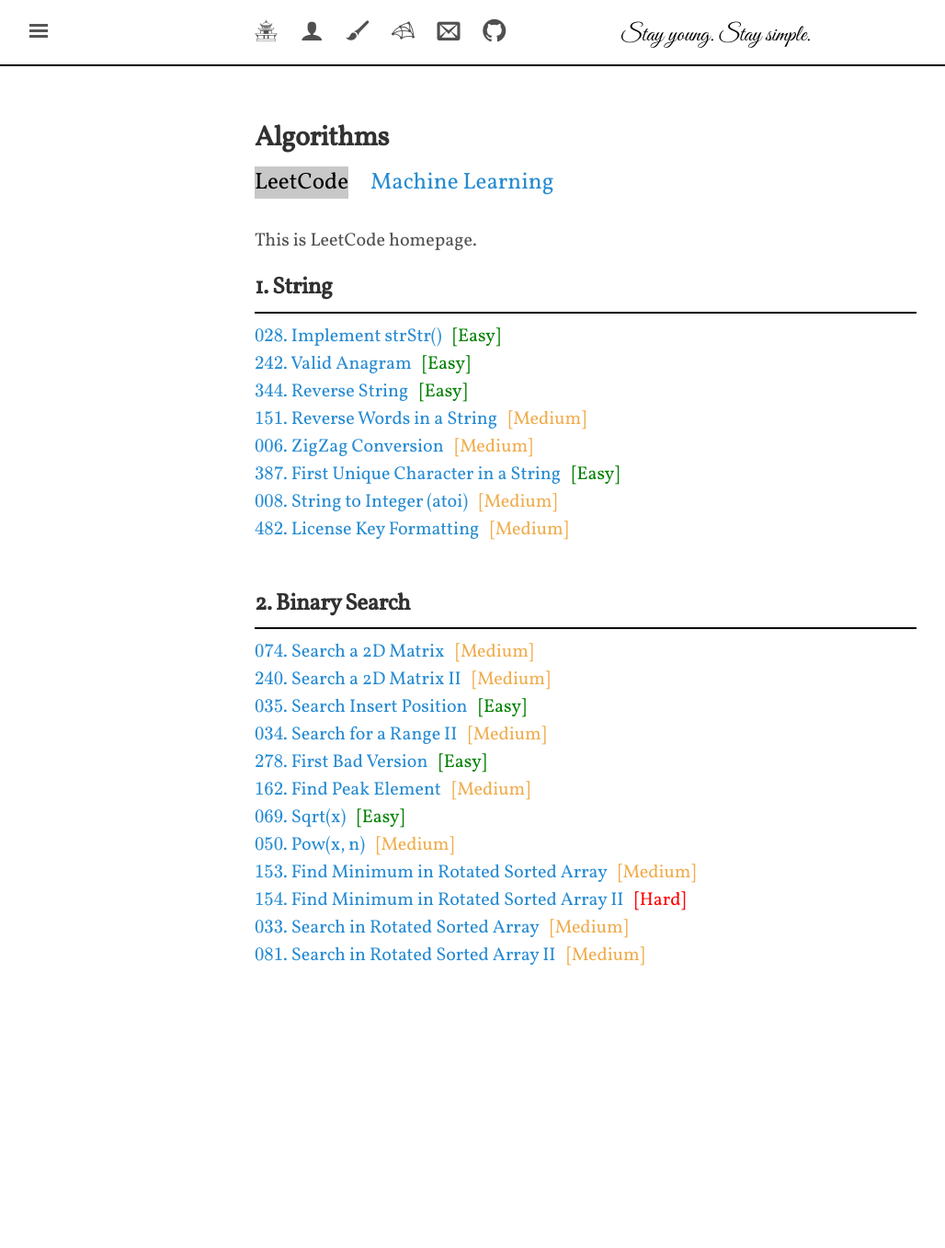
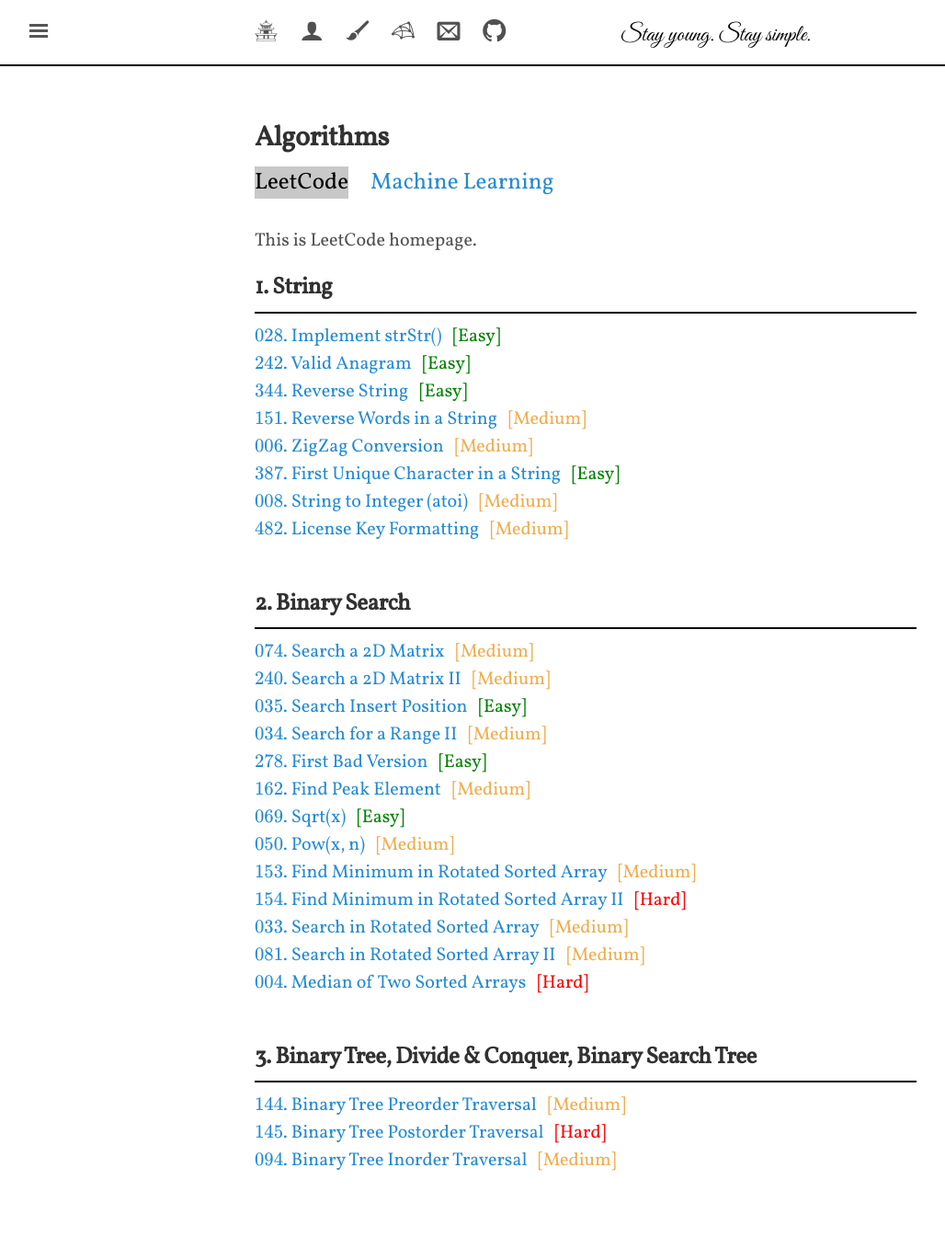
Before and after one commit to shevapato2008/myBlog, a Jekyll site: the page built from algorithms/leetcode/index.md, in a window 1280 px wide. Shown: the whole page at 92% size, without its empty margins (3-1031 px from the left). Built offline with Jekyll 4.4.1, drawn with Linux system fonts in a browser that asks for light colours; some web fonts are replaced; formulas are drawn with MathJax 3; before the commit the page ends 1154 px from its top, so only the background shows below that.

Commit message:
Updated.

```diff
--- a/algorithms/leetcode/index.md
+++ b/algorithms/leetcode/index.md
@@ -33,5 +33,12 @@
 [$154$. Find Minimum in Rotated Sorted Array II]({{site.baseurl}}/algorithms/leetcode/154) &nbsp; <span style="color:red;">[Hard]</span><br>
 [$033$. Search in Rotated Sorted Array]({{site.baseurl}}/algorithms/leetcode/33) &nbsp; <span style="color:#F0AD4E;">[Medium]</span><br>
 [$081$. Search in Rotated Sorted Array II]({{site.baseurl}}/algorithms/leetcode/81) &nbsp; <span style="color:#F0AD4E;">[Medium]</span><br>
+[$004$. Median of Two Sorted Arrays]({{site.baseurl}}/algorithms/leetcode/4) &nbsp; <span style="color:red;">[Hard]</span><br>
+<br>
 
+## 3. Binary Tree, Divide & Conquer, Binary Search Tree
+---
+[$144$. Binary Tree Preorder Traversal]({{site.baseurl}}/algorithms/leetcode/144) &nbsp; <span style="color:#F0AD4E;">[Medium]</span><br>
+[$145$. Binary Tree Postorder Traversal]({{site.baseurl}}/algorithms/leetcode/145) &nbsp; <span style="color:red;">[Hard]</span><br>
+[$094$. Binary Tree Inorder Traversal]({{site.baseurl}}/algorithms/leetcode/94) &nbsp; <span style="color:#F0AD4E;">[Medium]</span><br>
 <br><br>
```
